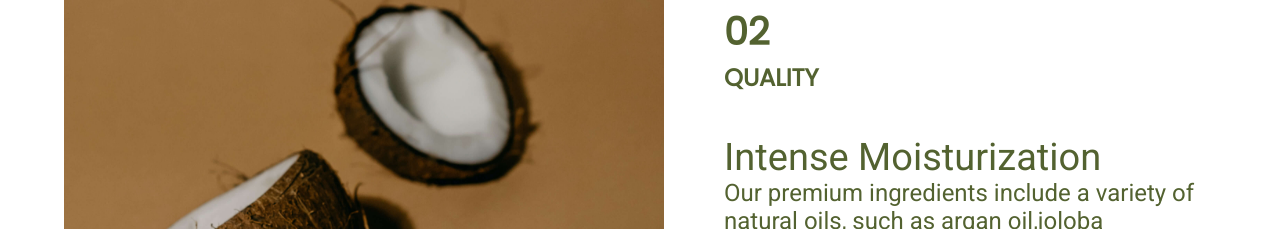
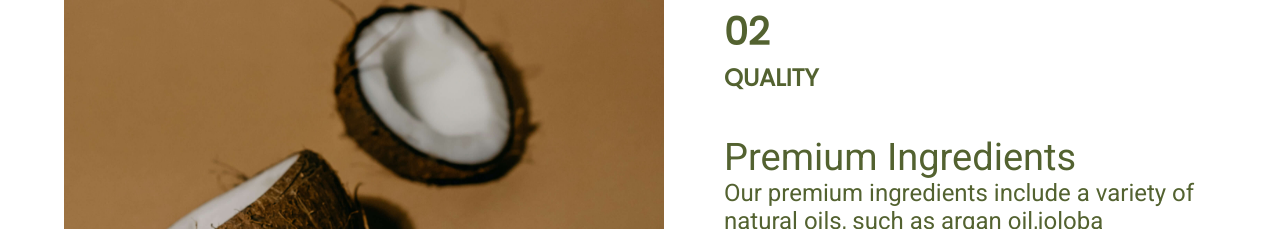
Before and after one commit to gidii04/Kummang, a plain HTML site: page index.html in a window 1280 px wide. Shown: the part 1649-1878 px from the top of the page. Drawn offline with Linux system fonts and the light colour scheme.

Commit message:
add all files

```diff
--- a/index.html
+++ b/index.html
@@ -88,7 +88,7 @@
       <div class="item-desc-two">
         <h1>02</h1>
         <h2>QUALITY</h2>
-        <h3>Intense Moisturization</h3>
+        <h3>Premium Ingredients</h3>
         <p>
           Our premium ingredients include a variety of natural oils, such as
           argan oil,joloba oil,coconut oil, Each oil is reach in essential
```
